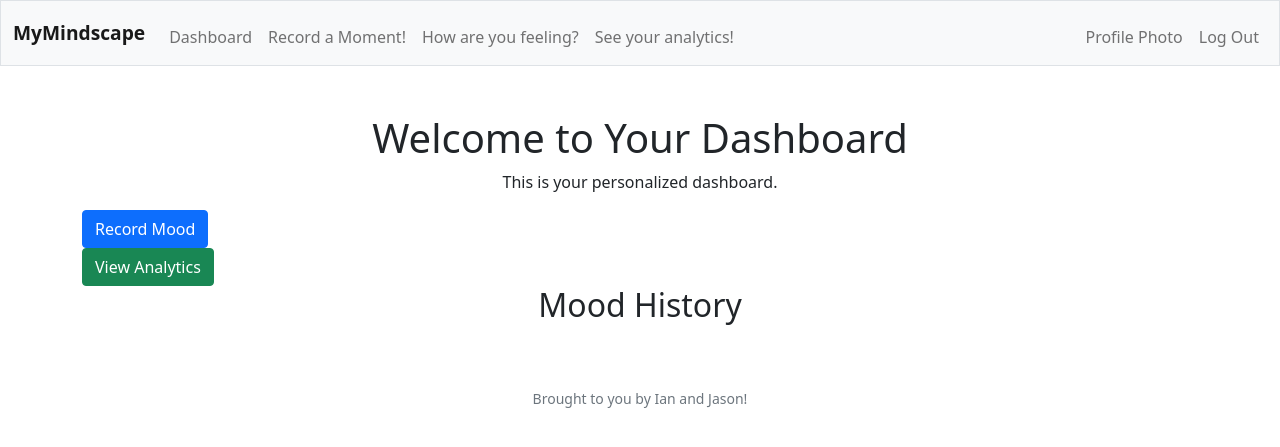
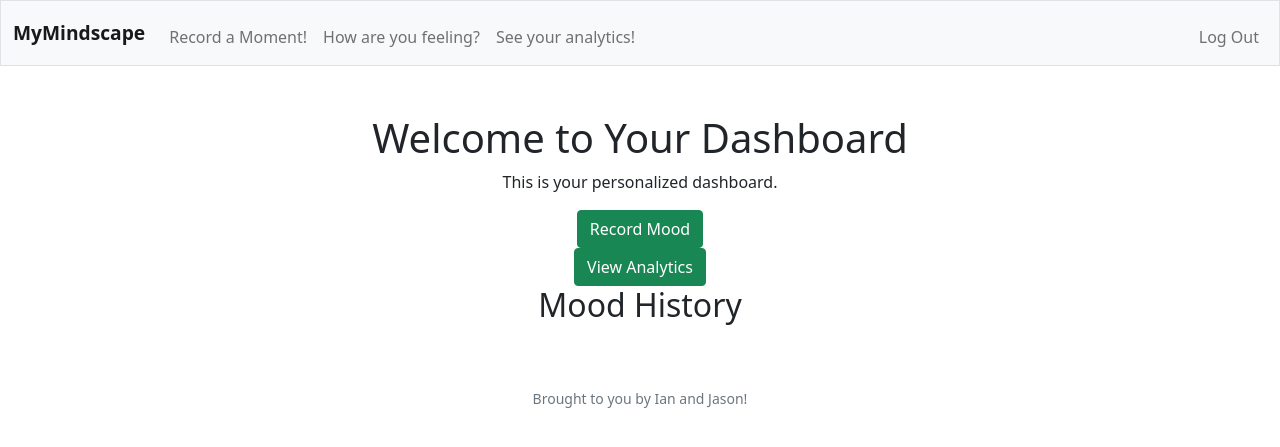
Before and after one commit to JasonLin8888/My-Mindscape, a Flask app: page / in a window 1280 px wide. Shown: the top 447 px of the page. Run offline with Flask 3, Linux system fonts and the light colour scheme; a user stored in the database is signed in; some libraries are stand-ins or nearby versions.

Commit message:
html and css changes

```diff
--- a/app.py
+++ b/app.py
@@ -161,7 +161,7 @@ def logout():
     # Clear the session data
     session.clear()
     # Redirect to the login page after logout
-    return redirect(url_for('login'))
+    return redirect(url_for('logout'))
 
 
 # Route for recording a moment
--- a/templates/index.html
+++ b/templates/index.html
@@ -16,10 +16,10 @@
 
                 <!-- Buttons to redirect to /mood and /analytics -->
                 <div class="d-grid gap-2 d-md-flex justify-content-md-start">
-                    <a href="/mood" class="btn btn-primary me-md-2" role="button">Record Mood</a>
+                    <a href="/mood" class="btn btn-success mx-auto w-auto" role="button">Record Mood</a>
                 </div>
                 <div class="d-grid gap-2 d-md-flex justify-content-md-start">
-                    <a href="/analytics" class="btn btn-success" role="button">View Analytics</a>
+                    <a href="/analytics" class="btn btn-success mx-auto w-auto" role="button">View Analytics</a>
                 </div>
 
                 <!-- Display Mood History -->
--- a/templates/layout.html
+++ b/templates/layout.html
@@ -37,13 +37,11 @@
                 <div class="collapse navbar-collapse" id="navbar">
                     {% if session["user_id"] %}
                         <ul class="navbar-nav me-auto mt-2">
-                            <li class="nav-item"><a class="nav-link {% if 'dashboard' in request.path %}active{% endif %}" href="/dashboard">Dashboard</a></li>
                             <li class="nav-item"><a class="nav-link {% if 'moment' in request.path %}active{% endif %}" href="/moment">Record a Moment!</a></li>
                             <li class="nav-item"><a class="nav-link {% if 'mood' in request.path %}active{% endif %}" href="/mood">How are you feeling?</a></li>
                             <li class="nav-item"><a class="nav-link {% if 'analytics' in request.path %}active{% endif %}" href="/analytics">See your analytics!</a></li>
                         </ul>
                         <ul class="navbar-nav ms-auto mt-2">
-                            <li class="nav-item"><a class="nav-link {% if 'profile' in request.path %}active{% endif %}" href="/profile">Profile Photo</a></li>
                             <li class="nav-item"><a class="nav-link" href="/logout">Log Out</a></li>
                         </ul>
                     {% else %}
--- a/templates/moment.html
+++ b/templates/moment.html
@@ -1,7 +1,9 @@
 {% extends "layout.html" %}
+
 {% block title %}
     Record a Moment
 {% endblock %}
+
 {% block main %}
     <div>
         <h1>Record a Moment</h1>
```
Also changed, not shown: templates/mood.html (+5 -4 lines), templates/profile.html (deleted, +0 -21 lines), 2 other files. Lines whose indentation alone changed are shown as unchanged.
